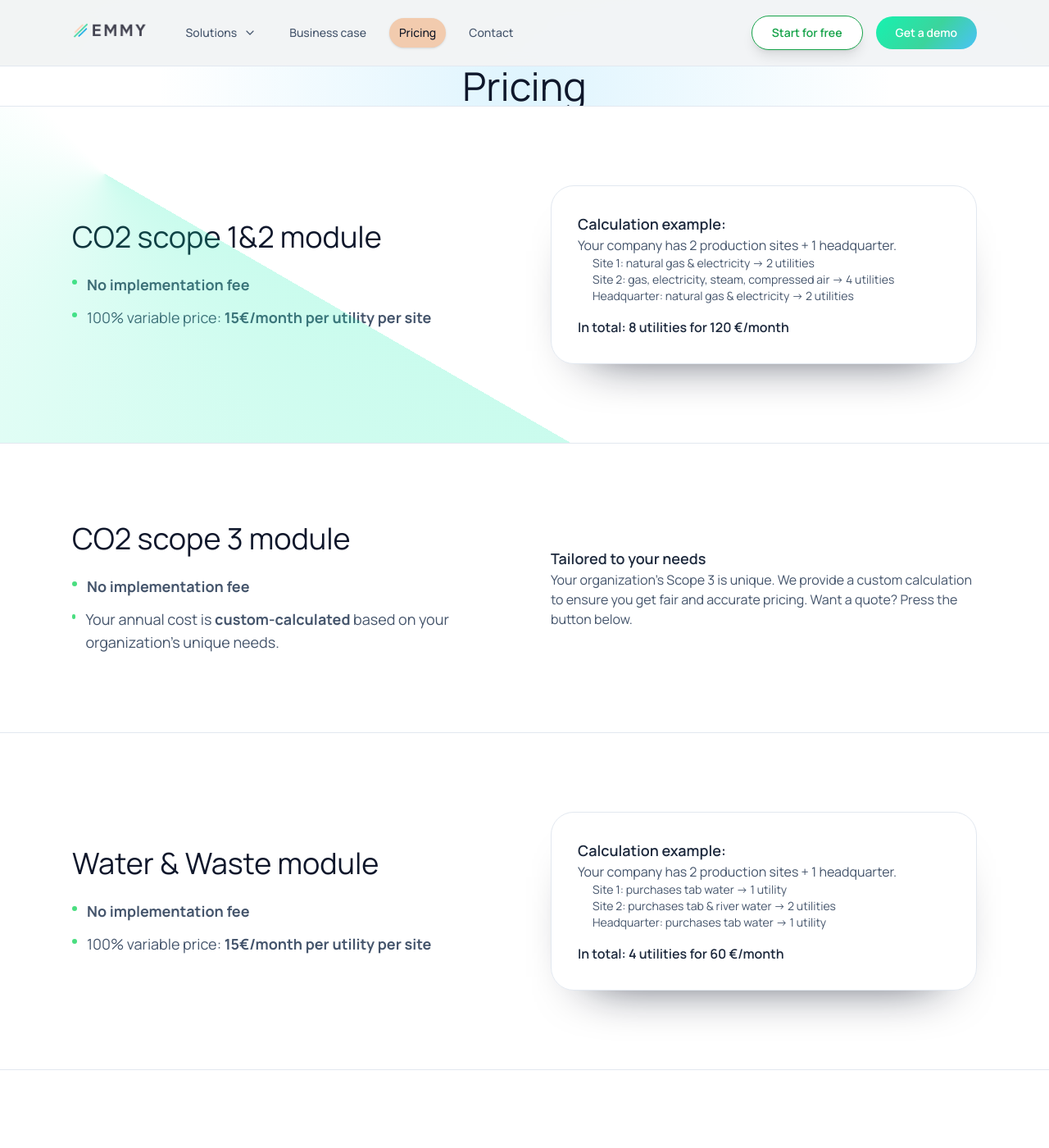
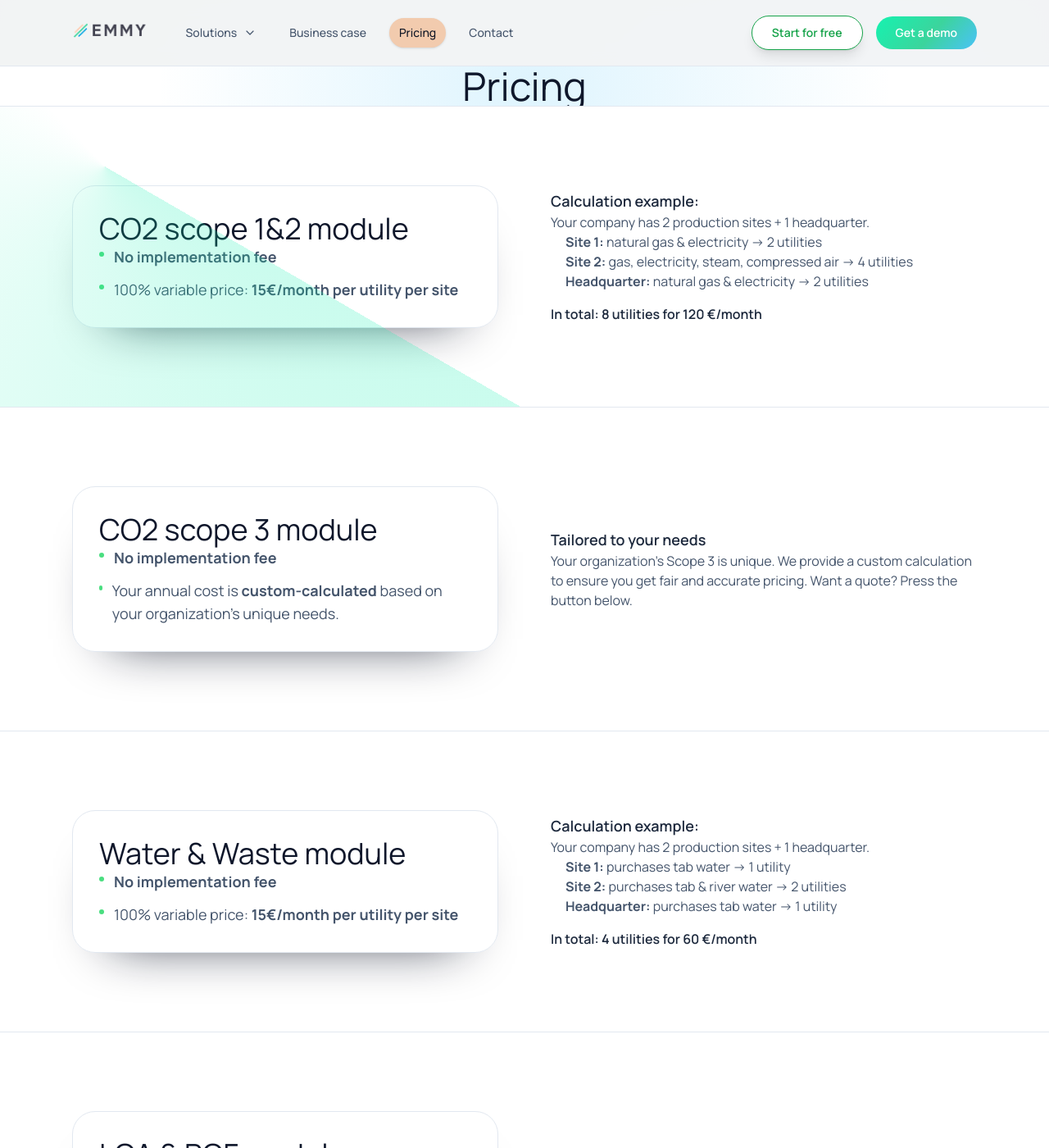
Before and after one commit to emmy-earth/promo-website, a Jekyll site: the page built from mission.html, in a window 1280 px wide and 1400 px high. Shown: the whole window at 82% size. Built offline with Jekyll 4.4.1, drawn with Linux system fonts in a browser that asks for light colours; nearby versions of some CDN libraries; comment, search, counter and statistics services are not loaded; some of the changed text lies outside the part shown.

Commit message:
Update mission.html

```diff
--- a/mission.html
+++ b/mission.html
@@ -17,8 +17,9 @@ description: "Learn about Emmy.earth's price to make carbon accounting effortles
   <div class="pointer-events-none absolute inset-0 bg-[conic-gradient(from_120deg_at_10%_20%,rgba(16,240,176,0.22),rgba(16,240,176,0)_55%)]"></div>
   <div class="mx-auto max-w-6xl px-6">
     <div class="grid grid-cols-1 lg:grid-cols-2 gap-16 items-center">
-      <div class="space-y-6" data-animate>
-        <h2 class="font-light text-3xl text-slate-900 sm:text-4xl">CO2 scope 1&2 module</h2>
+      <!-- Left Box -->
+      <div class="rounded-3xl border border-slate-200 bg-slate-50/80 p-8 shadow-card h-full" data-animate>
+        <h2 class="font-light text-3xl text-slate-900 sm:text-4xl mb-6">CO2 scope 1&2 module</h2>
         <ul class="space-y-3 text-lg text-slate-600">
           <li class="flex items-start gap-3">
             <span class="mt-2 h-1.5 w-1.5 flex-shrink-0 rounded-full bg-emerald-400"></span>
@@ -30,13 +31,14 @@ description: "Learn about Emmy.earth's price to make carbon accounting effortles
           </li>
         </ul>
       </div>
-      <div class="rounded-3xl border border-slate-200 bg-slate-50/80 p-8 shadow-card" data-animate data-delay="0.1s">
+      <!-- Right Text -->
+      <div data-animate data-delay="0.1s">
         <h4 class="font-semibold text-lg text-slate-800 mb-4">Calculation example:</h4>
         <p class="text-slate-600 mb-4">Your company has 2 production sites + 1 headquarter.</p>
-        <ul class="space-y-2 text-sm text-slate-600">
-          <li class="flex items-start gap-3 ml-4"><span class="mt-1.5 h-1.5 w-1.5 flex-shrink-0 rounded-full bg-slate-400"></span><span>Site 1: natural gas & electricity -> 2 utilities</span></li>
-          <li class="flex items-start gap-3 ml-4"><span class="mt-1.5 h-1.5 w-1.5 flex-shrink-0 rounded-full bg-slate-400"></span><span>Site 2: gas, electricity, steam, compressed air -> 4 utilities</span></li>
-          <li class="flex items-start gap-3 ml-4"><span class="mt-1.5 h-1.5 w-1.5 flex-shrink-0 rounded-full bg-slate-400"></span><span>Headquarter: natural gas & electricity -> 2 utilities</span></li>
+        <ul class="space-y-2 text-base text-slate-600">
+          <li class="flex items-start gap-3"><span class="mt-2 h-1.5 w-1.5 flex-shrink-0 rounded-full bg-slate-400"></span><span><strong>Site 1:</strong> natural gas & electricity -> 2 utilities</span></li>
+          <li class="flex items-start gap-3"><span class="mt-2 h-1.5 w-1.5 flex-shrink-0 rounded-full bg-slate-400"></span><span><strong>Site 2:</strong> gas, electricity, steam, compressed air -> 4 utilities</span></li>
+          <li class="flex items-start gap-3"><span class="mt-2 h-1.5 w-1.5 flex-shrink-0 rounded-full bg-slate-400"></span><span><strong>Headquarter:</strong> natural gas & electricity -> 2 utilities</span></li>
         </ul>
         <p class="mt-4 font-semibold text-slate-800">In total: 8 utilities for 120 €/month</p>
       </div>
@@ -49,8 +51,9 @@ description: "Learn about Emmy.earth's price to make carbon accounting effortles
   <div class="pointer-events-none absolute inset-0 bg-[radial-gradient(circle_at_top_right,rgba(56,189,248,0.18),rgba(22,242,176,0)_70%)]"></div>
   <div class="mx-auto max-w-6xl px-6">
     <div class="grid grid-cols-1 lg:grid-cols-2 gap-16 items-center">
-      <div class="space-y-6" data-animate>
-        <h2 class="font-light text-3xl text-slate-900 sm:text-4xl">CO2 scope 3 module</h2>
+      <!-- Left Box -->
+      <div class="rounded-3xl border border-slate-200 bg-slate-50/80 p-8 shadow-card h-full" data-animate>
+        <h2 class="font-light text-3xl text-slate-900 sm:text-4xl mb-6">CO2 scope 3 module</h2>
         <ul class="space-y-3 text-lg text-slate-600">
           <li class="flex items-start gap-3">
             <span class="mt-2 h-1.5 w-1.5 flex-shrink-0 rounded-full bg-emerald-400"></span>
@@ -62,6 +65,7 @@ description: "Learn about Emmy.earth's price to make carbon accounting effortles
           </li>
         </ul>
       </div>
+      <!-- Right Text -->
       <div class="text-slate-700" data-animate data-delay="0.1s">
         <h4 class="font-semibold text-lg text-slate-800 mb-2">Tailored to your needs</h4>
         <p class="text-slate-600">Your organization's Scope 3 is unique. We provide a custom calculation to ensure you get fair and accurate pricing. Want a quote? Press the button below.</p>
@@ -75,8 +79,9 @@ description: "Learn about Emmy.earth's price to make carbon accounting effortles
   <div class="pointer-events-none absolute inset-0 bg-[conic-gradient(from_240deg_at_90%_30%,rgba(16,240,176,0.22),rgba(16,240,176,0)_55%)]"></div>
   <div class="mx-auto max-w-6xl px-6">
     <div class="grid grid-cols-1 lg:grid-cols-2 gap-16 items-center">
-      <div class="space-y-6" data-animate>
-        <h2 class="font-light text-3xl text-slate-900 sm:text-4xl">Water & Waste module</h2>
+      <!-- Left Box -->
+      <div class="rounded-3xl border border-slate-200 bg-slate-50/80 p-8 shadow-card h-full" data-animate>
+        <h2 class="font-light text-3xl text-slate-900 sm:text-4xl mb-6">Water & Waste module</h2>
         <ul class="space-y-3 text-lg text-slate-600">
           <li class="flex items-start gap-3">
             <span class="mt-2 h-1.5 w-1.5 flex-shrink-0 rounded-full bg-emerald-400"></span>
@@ -88,13 +93,14 @@ description: "Learn about Emmy.earth's price to make carbon accounting effortles
           </li>
         </ul>
       </div>
-      <div class="rounded-3xl border border-slate-200 bg-slate-50/80 p-8 shadow-card" data-animate data-delay="0.1s">
+      <!-- Right Text -->
+      <div data-animate data-delay="0.1s">
         <h4 class="font-semibold text-lg text-slate-800 mb-4">Calculation example:</h4>
         <p class="text-slate-600 mb-4">Your company has 2 production sites + 1 headquarter.</p>
-        <ul class="space-y-2 text-sm text-slate-600">
-          <li class="flex items-start gap-3 ml-4"><span class="mt-1.5 h-1.5 w-1.5 flex-shrink-0 rounded-full bg-slate-400"></span><span>Site 1: purchases tab water -> 1 utility</span></li>
-          <li class="flex items-start gap-3 ml-4"><span class="mt-1.5 h-1.5 w-1.5 flex-shrink-0 rounded-full bg-slate-400"></span><span>Site 2: purchases tab & river water -> 2 utilities</span></li>
-          <li class="flex items-start gap-3 ml-4"><span class="mt-1.5 h-1.5 w-1.5 flex-shrink-0 rounded-full bg-slate-400"></span><span>Headquarter: purchases tab water -> 1 utility</span></li>
+        <ul class="space-y-2 text-base text-slate-600">
+          <li class="flex items-start gap-3"><span class="mt-2 h-1.5 w-1.5 flex-shrink-0 rounded-full bg-slate-400"></span><span><strong>Site 1:</strong> purchases tab water -> 1 utility</span></li>
+          <li class="flex items-start gap-3"><span class="mt-2 h-1.5 w-1.5 flex-shrink-0 rounded-full bg-slate-400"></span><span><strong>Site 2:</strong> purchases tab & river water -> 2 utilities</span></li>
+          <li class="flex items-start gap-3"><span class="mt-2 h-1.5 w-1.5 flex-shrink-0 rounded-full bg-slate-400"></span><span><strong>Headquarter:</strong> purchases tab water -> 1 utility</span></li>
         </ul>
         <p class="mt-4 font-semibold text-slate-800">In total: 4 utilities for 60 €/month</p>
       </div>
@@ -107,8 +113,9 @@ description: "Learn about Emmy.earth's price to make carbon accounting effortles
   <div class="pointer-events-none absolute inset-0 bg-[radial-gradient(circle_at_bottom_left,rgba(56,189,248,0.18),rgba(22,242,176,0)_70%)]"></div>
   <div class="mx-auto max-w-6xl px-6">
     <div class="grid grid-cols-1 lg:grid-cols-2 gap-16 items-center">
-      <div class="space-y-6" data-animate>
-        <h2 class="font-light text-3xl text-slate-900 sm:text-4xl">LCA & PCF module</h2>
+      <!-- Left Box -->
+      <div class="rounded-3xl border border-slate-200 bg-slate-50/80 p-8 shadow-card h-full" data-animate>
+        <h2 class="font-light text-3xl text-slate-900 sm:text-4xl mb-6">LCA & PCF module</h2>
         <ul class="space-y-3 text-lg text-slate-600">
           <li class="flex items-start gap-3">
             <span class="mt-2 h-1.5 w-1.5 flex-shrink-0 rounded-full bg-emerald-400"></span>
@@ -120,6 +127,7 @@ description: "Learn about Emmy.earth's price to make carbon accounting effortles
           </li>
         </ul>
       </div>
+      <!-- Right Text -->
       <div class="text-slate-700" data-animate data-delay="0.1s">
         <h4 class="font-semibold text-lg text-slate-800 mb-2">Built for your products</h4>
         <p class="text-slate-600">Life Cycle Assessments and Product Carbon Footprints are highly specific. Contact us for a custom quote tailored to your products.</p>
@@ -136,22 +144,3 @@ description: "Learn about Emmy.earth's price to make carbon accounting effortles
     </a>
   </div>
 </section>
-
-<!-- Our Mission & Company Info -->
-<section class="relative overflow-hidden bg-white pt-12 pb-24 text-slate-900">
-  <div class="relative mx-auto max-w-4xl px-6">
-    <div class="space-y-16 text-center" data-animate>
-        <hr class="mx-auto w-24 border border-slate-300">
-        <div class="space-y-6">
-          <h2 class="font-light text-4xl text-slate-900 sm:text-5xl">Our mission</h2>
-          <p class="text-lg leading-relaxed text-slate-600">With Emmy we want to empower businesses with <strong style="color: #34D399;">truly effortless sustainability data management, at an affordable and reasonable cost</strong>. We see a future where complex data entry and manual processes are relics of the past. By pioneering <strong style="color: #34D399;">fully automated platforms</strong>, we aim to deliver accurate, real-time insights, enabling our clients to focus on strategic action, not data wrangling.</p>
-        </div>
-
-        <hr class="mx-auto w-24 border border-slate-300">
-        <div class="space-y-6">
-          <h2 class="font-light text-3xl text-slate-900 sm:text-4xl">Our company</h2>
-          <p class="text-lg leading-relaxed text-slate-600">We are a Belgian <strong style="color: #34D399;">software company of AI &amp; sustainability enthusiasts</strong>. We operate within the software group ProBackup B.V.. Would you like to learn more about us? Don't hesitate to contact us.</p>
-        </div>
-    </div>
-  </div>
-</section>
```
